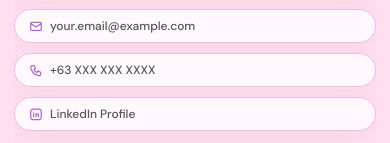
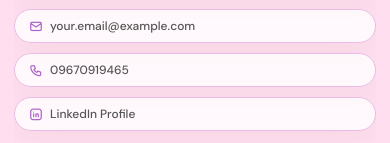
Before and after one commit to mavzee/catrizia, a React (Vite) app: page / in a window 390 px wide. Shown: the part 573-716 px from the top of the page. Built offline with nearby package versions, Linux system fonts and the light colour scheme.

Commit message:
add phone number

```diff
--- a/src/home/components/Hero/Hero.jsx
+++ b/src/home/components/Hero/Hero.jsx
@@ -10,7 +10,7 @@ const stats = [
 const contacts = [
   { icon: 'ti-map-pin', text: 'Zamboanga City, PH' },
   { icon: 'ti-mail', text: 'your.email@example.com' },
-  { icon: 'ti-phone', text: '+63 XXX XXX XXXX' },
+  { icon: 'ti-phone', text: '09670919465' },
   { icon: 'ti-brand-linkedin', text: 'LinkedIn Profile' },
 ]
 
```
